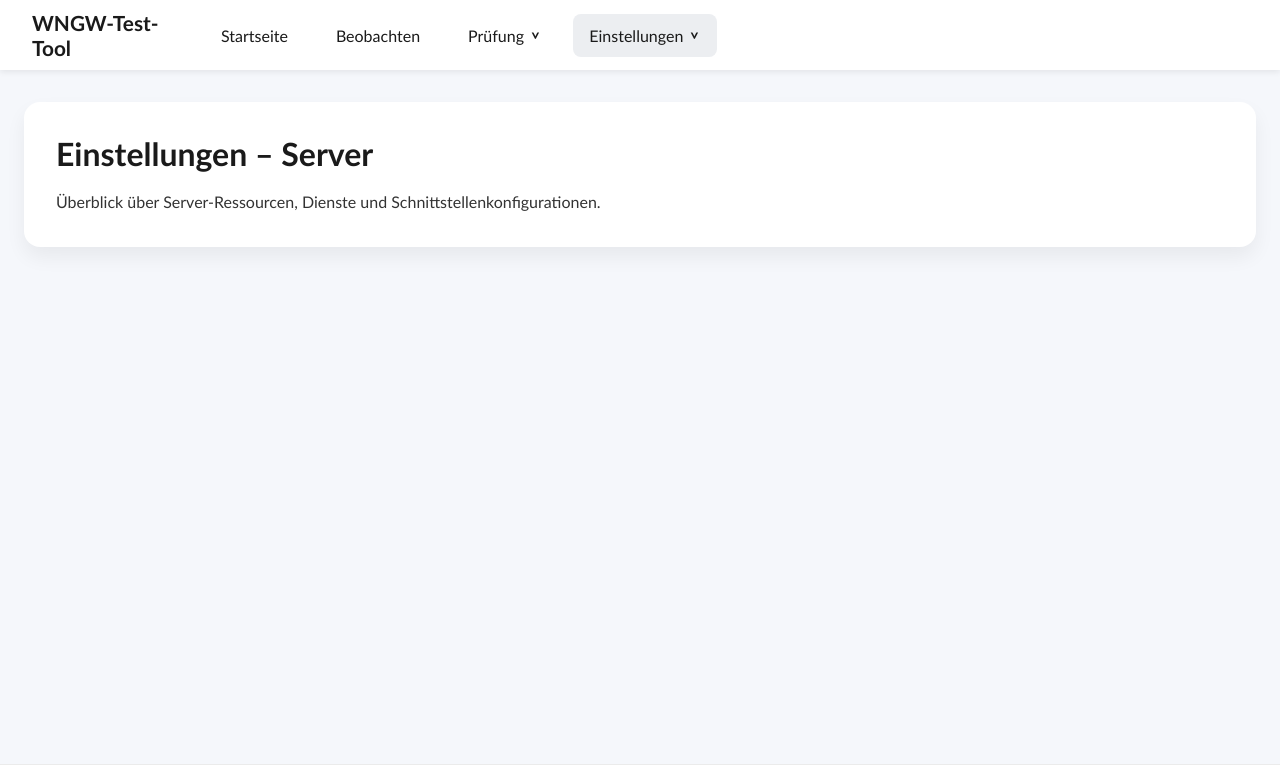
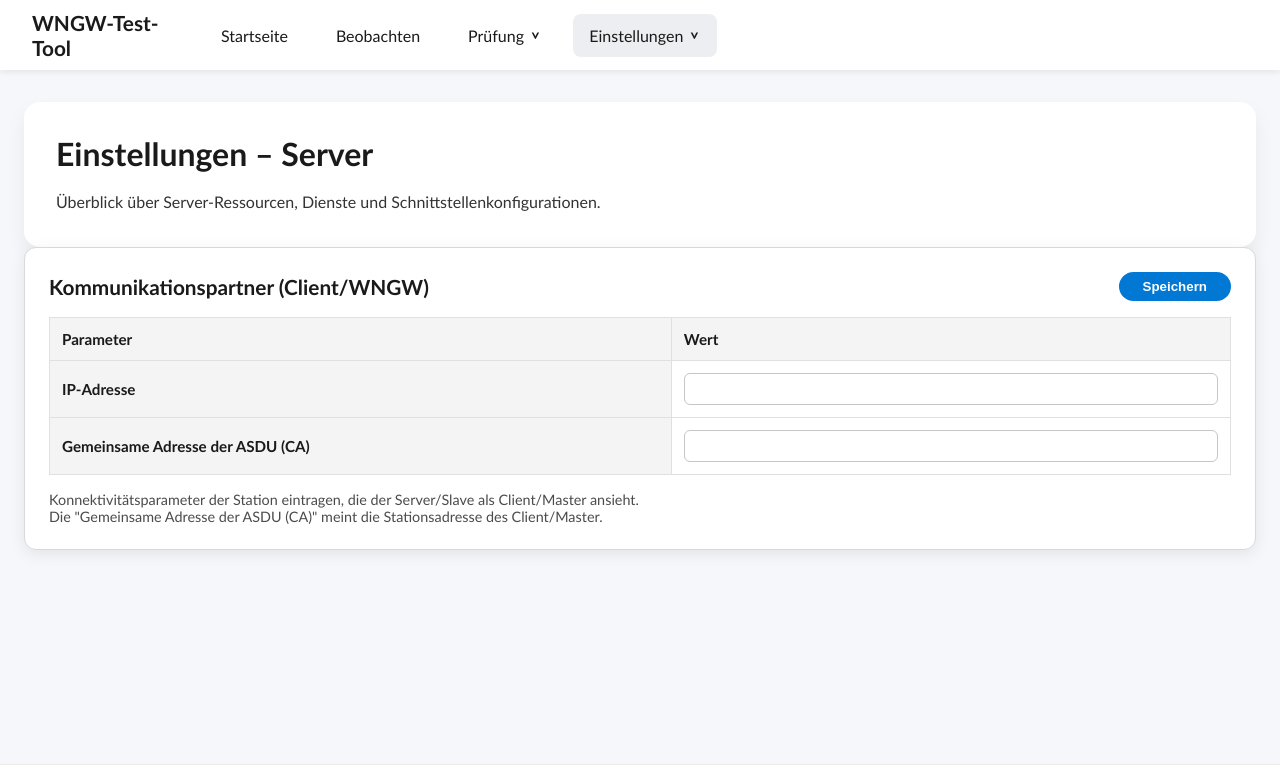
Before and after one commit to RevolutionaryAd67/WNGW-Test-Tool-2.0, a Flask app: page /einstellungen/server in a window 1280 px wide. Shown: the top 765 px of the page. Run offline with Flask 3, Linux system fonts and the light colour scheme.

Commit message:
Move communications partner input to server page

```diff
--- /dev/null
+++ b/frontend/templates/server.html
@@ -0,0 +1,43 @@
+{% extends 'base.html' %}
+{% import 'input-box/input_box.html' as input_box_component %}
+
+{% block extra_css %}
+    {{ super() }}
+    <link rel="stylesheet" href="{{ url_for('component_asset', filename='input-box/input_box.css') }}">
+{% endblock %}
+
+{% block content %}
+<section class="page-section">
+    <h1>{{ heading }}</h1>
+    <p>{{ description }}</p>
+</section>
+
+{% set columns = [
+    {"key": "parameter", "label": "Parameter", "type": "header"},
+    {"key": "value", "label": "Wert", "type": "input"}
+] %}
+
+{% set rows = [
+    {"id": "ip_address_client", "label": "IP-Adresse"},
+    {"id": "asdu_address_client", "label": "Gemeinsame Adresse der ASDU (CA)"}
+] %}
+
+{% set kommunikationspartner_box = {
+    "id": "kommunikationspartner",
+    "page_key": "einstellungen_server",
+    "title": "Kommunikationspartner (Client/WNGW)",
+    "note": "<p>Konnektivitätsparameter der Station eintragen, die der Server/Slave als Client/Master ansieht.</p><p>Die &quot;Gemeinsame Adresse der ASDU (CA)&quot; meint die Stationsadresse des Client/Master.</p>",
+    "table": {
+        "columns": columns,
+        "rows": rows
+    },
+    "values": input_box_values("einstellungen_server", "kommunikationspartner", columns, rows)
+} %}
+
+{{ input_box_component.render(kommunikationspartner_box) }}
+{% endblock %}
+
+{% block extra_js %}
+    {{ super() }}
+    <script src="{{ url_for('component_asset', filename='input-box/input_box.js') }}" defer></script>
+{% endblock %}
--- a/main.py
+++ b/main.py
@@ -149,7 +149,14 @@ def create_app() -> Flask:
 
     @app.route("/einstellungen/server")
     def einstellungen_server():
-        return render_page("einstellungen_server", "einstellungen_server")
+        page = pages.get("einstellungen_server", {})
+        return render_template(
+            "server.html",
+            title=page.get("heading", "WNGW"),
+            heading=page.get("heading", ""),
+            description=page.get("description", ""),
+            active_page="einstellungen_server",
+        )
 
     @app.route("/einstellungen/allgemein")
     def einstellungen_allgemein():
```
Also changed, not shown: frontend/templates/client.html (+4 -35 lines).
